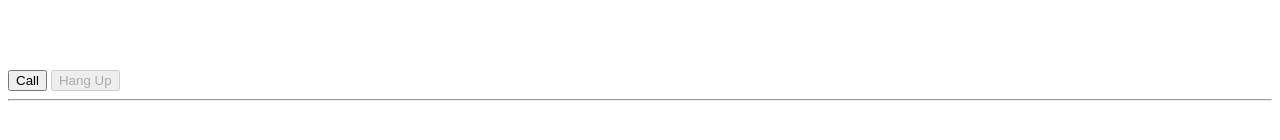
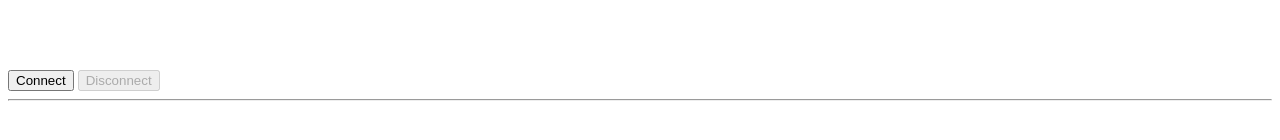
Before and after one commit to baresip/baresip-webrtc, a plain HTML site: page www/index.html in a window 1280 px wide. Shown: the part 240-380 px from the top of the page. Drawn offline with Linux system fonts and the light colour scheme.

Commit message:
www: rename buttons

```diff
--- a/www/index.html
+++ b/www/index.html
@@ -34,8 +34,8 @@
     <video id="remoteVideo" playsinline autoplay></video>
 
     <div id="buttons">
-        <button id="callButton">Call</button>
-        <button id="hangupButton">Hang Up</button>
+        <button id="callButton">Connect</button>
+        <button id="hangupButton">Disconnect</button>
     </div>
 
 </div>
```
